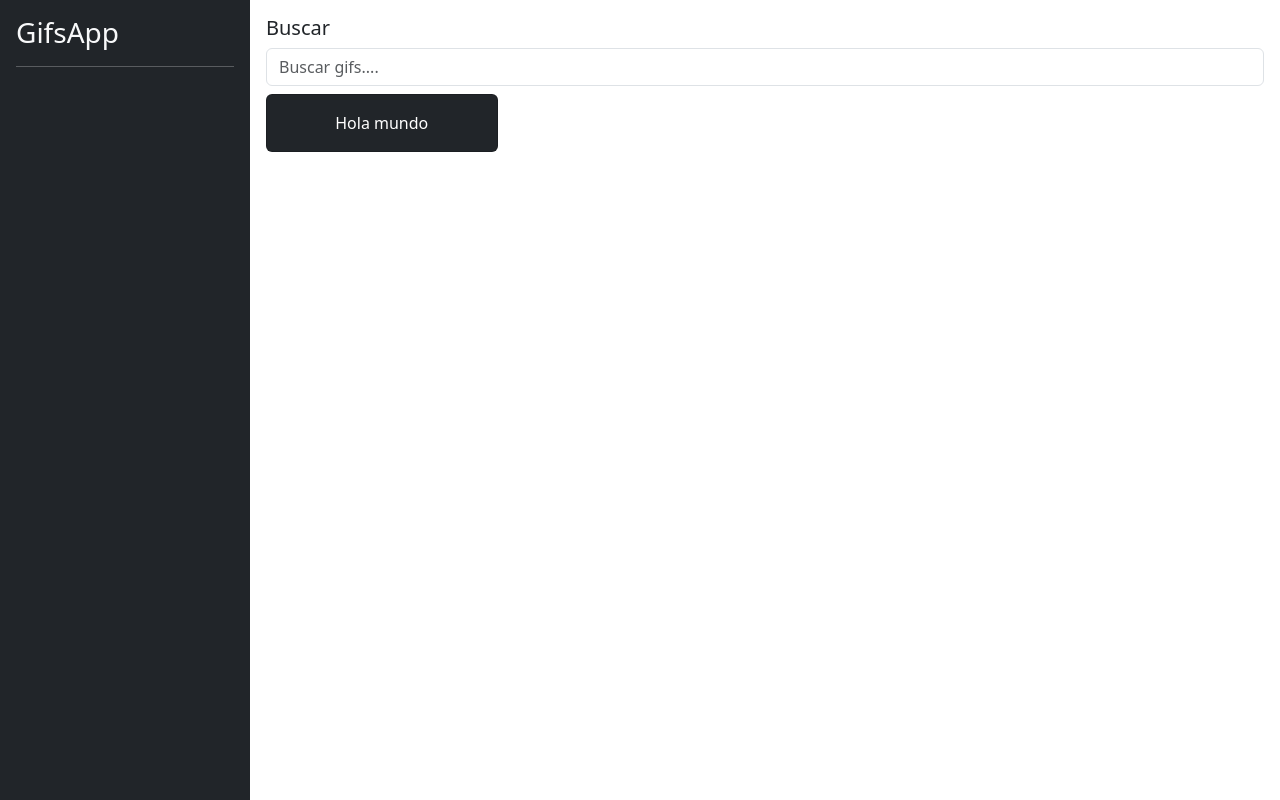
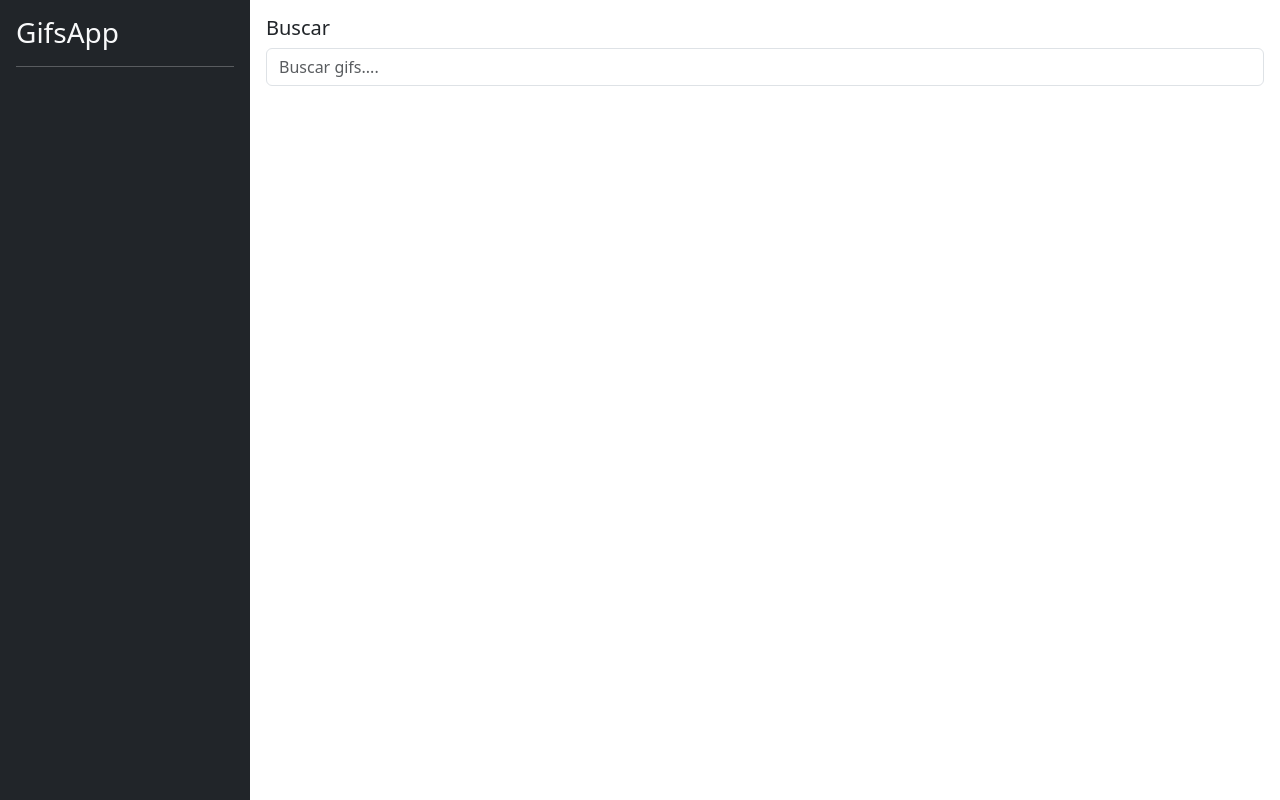
Before and after one commit to Duvan2662/App-Gifs, an Angular app: page / in a window 1280 px wide. Built offline with nearby package versions, Linux system fonts and the light colour scheme.

Commit message:
Creacion de los titulos de los gifs respecto a la DATA de la API

```diff
--- a/src/app/gifs/components/card-list/card-list.component.html
+++ b/src/app/gifs/components/card-list/card-list.component.html
@@ -1,14 +1,14 @@
 
 <div class="row">
 
-  <div class="col-md-3 col-sm-6">
+  <div *ngFor="let gif of gifs" class="col-md-3 col-sm-6">
     <div class="card mb-2 text-center bg-dark">
 
       <!-- TODO: Crear una imagen -->
 
       <div class="card-body text-white">
         <p class="card-text">
-          Hola mundo
+          {{gif.title}}
         </p>
       </div>
     </div>
--- a/src/app/gifs/components/card-list/card-list.component.ts
+++ b/src/app/gifs/components/card-list/card-list.component.ts
@@ -1,4 +1,5 @@
-import { Component } from '@angular/core';
+import { Component, Input } from '@angular/core';
+import { Gif } from '../../interfaces/gifs.interfaces';
 
 @Component({
   selector: 'gifs-card-list',
@@ -6,5 +7,9 @@
   styleUrl: './card-list.component.css'
 })
 export class CardListComponent {
+  @Input()
+
+  public gifs: Gif[]  = [];
+
 
 }
--- a/src/app/gifs/pages/home-page/home-page.component.html
+++ b/src/app/gifs/pages/home-page/home-page.component.html
@@ -6,7 +6,7 @@
 
   <div class="col-12 pt-2">
     <!-- Listado de gifs -->
-     <gifs-card-list></gifs-card-list>
+     <gifs-card-list [gifs]="gifs"></gifs-card-list>
   </div>
 
 
--- a/src/app/gifs/pages/home-page/home-page.component.ts
+++ b/src/app/gifs/pages/home-page/home-page.component.ts
@@ -1,4 +1,6 @@
 import { Component } from '@angular/core';
+import { GifsService } from '../../services/gifs.service';
+import { Gif } from '../../interfaces/gifs.interfaces';
 
 @Component({
   selector: 'gifs-home-page',
@@ -6,5 +8,15 @@
   styleUrl: './home-page.component.css'
 })
 export class HomePageComponent {
+  constructor(private gifsService:GifsService){
+
+  }
+
+
+  public get gifs() : Gif[] {
+
+    return this.gifsService.gifList
+  }
+
 
 }
--- a/src/app/gifs/services/gifs.service.ts
+++ b/src/app/gifs/services/gifs.service.ts
@@ -54,9 +54,7 @@
 
     this.http.get <SearchResponse>(`${this.serviceUrl}/search`,{params:parameters})
     .subscribe((respuesta) => {
-
       this.gifList = respuesta.data;
-      console.log({gifs:this.gifList});
 
     })
 
```
